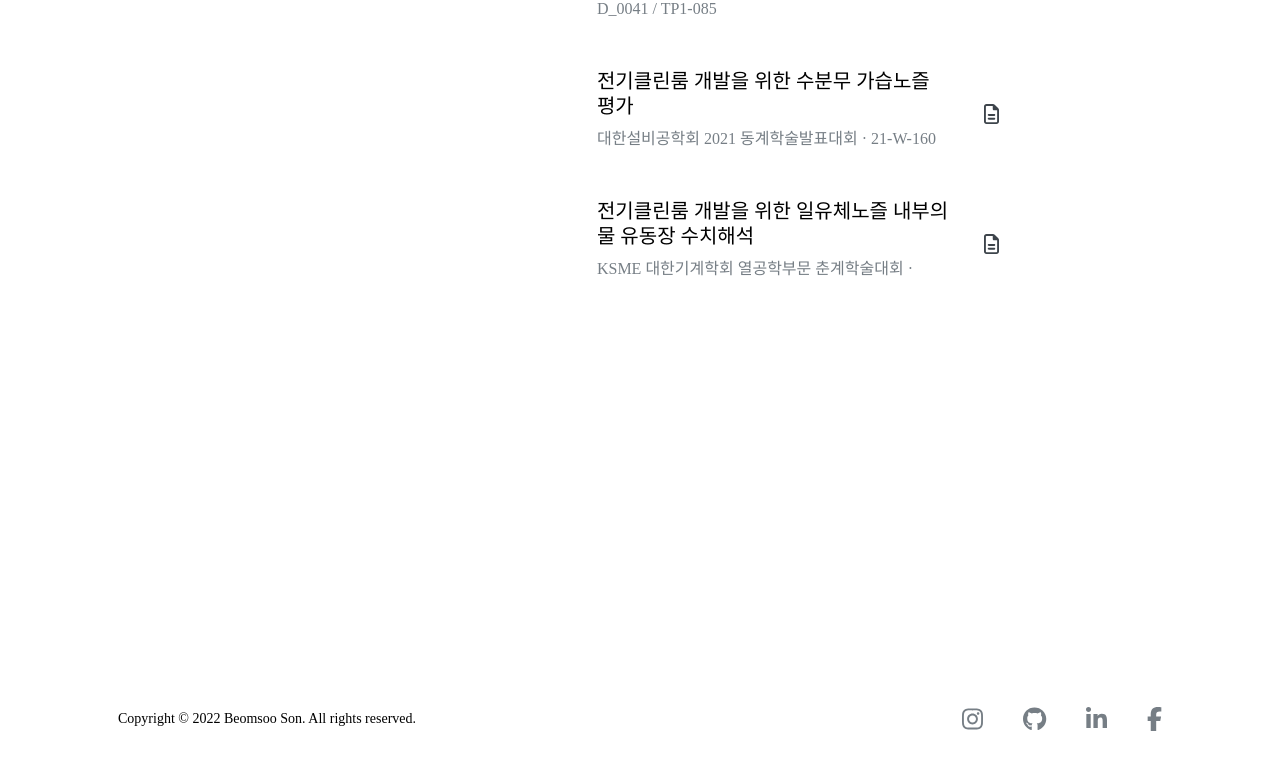
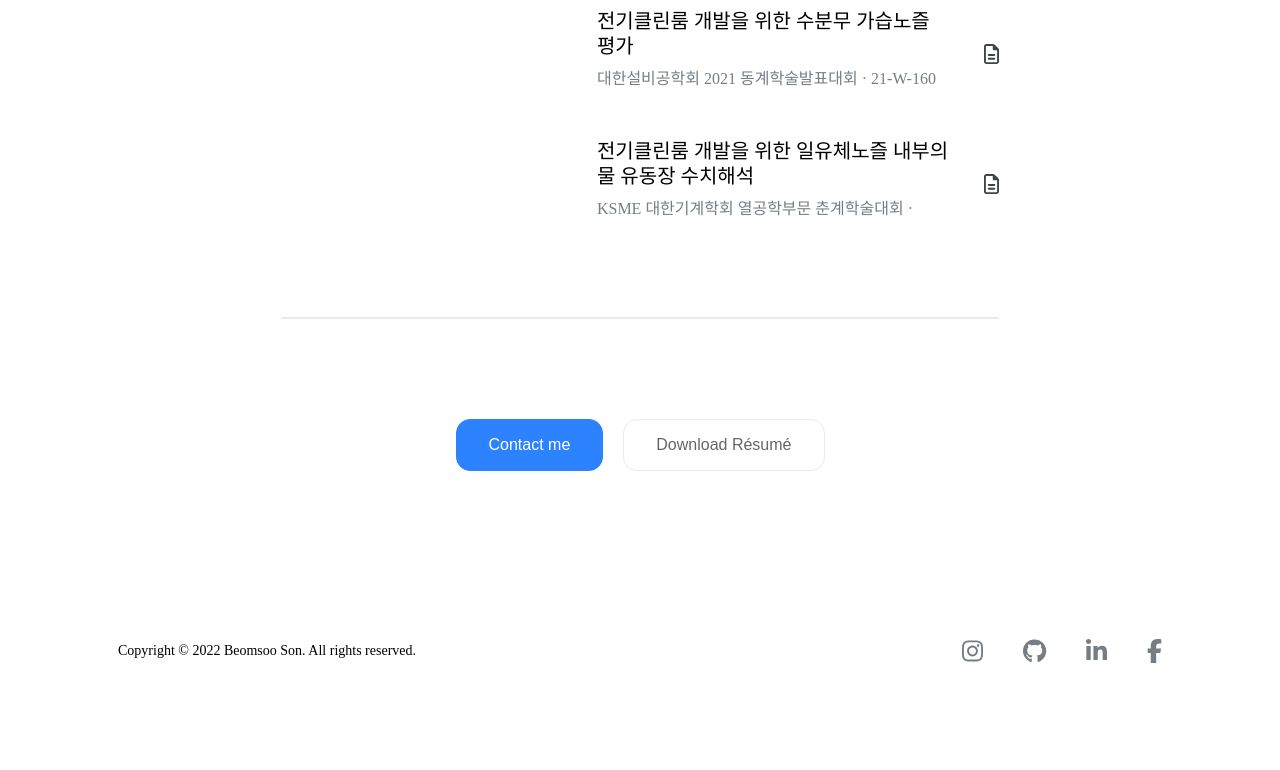
Before and after one commit to k1a11220/portfolio, a Next.js app: page /about in a window 1280 px wide. Shown: the part 1608-2378 px from the top of the page. After the commit the page ends 2349 px from the top, so only its background shows below. Built offline with nearby package versions, Linux system fonts and the light colour scheme.

Commit message:
Implement cta button

```diff
--- a/components/about/infoList.tsx
+++ b/components/about/infoList.tsx
@@ -18,7 +18,7 @@ const InfoWrapper = styled.div`
   display: flex;
   flex-direction: column;
   gap: 40px;
-  margin-bottom: 140px;
+  margin-bottom: 80px;
 `;
 
 export function InfoList({ label, list }: any) {
--- /dev/null
+++ b/components/cta.tsx
@@ -0,0 +1,26 @@
+import React from "react";
+import styled from "@emotion/styled";
+
+const Button = styled.button`
+  padding: 16px 32px;
+  border-radius: 14px;
+  border: none;
+  font-size: 1rem;
+  background-color: ${(props) => (props.color ? "#2c82ff" : "#ffffff")};
+  border: 1px solid ${(props) => (props.color ? "#2c82ff" : "#EAEAEA")};
+  color: ${(props) => (props.color ? "#ffffff" : "#666666")};
+  transition: all 0.2s ease-in-out;
+  box-sizing: border-box;
+  cursor: pointer;
+
+  &:hover {
+    color: ${(props) => (props.color ? "#2c82ff" : "#666666")};
+    border: 1px solid ${(props) => (props.color ? "#2c82ff" : "#000000")};
+    background-color: #ffffff;
+    transition: all 0.2s ease-in-out;
+  }
+`;
+
+export function CTA({ label, color }: any) {
+  return <Button color={color}>{label}</Button>;
+}
--- a/components/navigation.tsx
+++ b/components/navigation.tsx
@@ -133,9 +133,6 @@ export function Navigation() {
                   About me
                 </button>
               </Item>
-              <Item>
-                <button>Contact</button>
-              </Item>
             </ItemList>
           </ItemContainer>
         </NavWrapper>
--- a/pages/about.tsx
+++ b/pages/about.tsx
@@ -4,6 +4,7 @@ import Head from "next/head";
 import Image from "next/image";
 import React from "react";
 import { InfoList } from "../components/about/infoList";
+import { CTA } from "../components/cta";
 import { Footer } from "../components/footer";
 import { Navigation } from "../components/navigation";
 import profile from "../public/me.png";
@@ -23,6 +24,14 @@ const Header = styled.header`
   }
 `;
 
+const ButtonContainer = styled.div`
+  display: flex;
+  justify-content: center;
+  margin: auto;
+  gap: 20px;
+  margin-top: 100px;
+`;
+
 const About: NextPage = () => {
   return (
     <>
@@ -35,7 +44,7 @@ const About: NextPage = () => {
         <link rel="icon" href="/favicon.ico" />
       </Head>
       <Navigation />
-      <div style={{ padding: "96px 0 120px" }}>
+      <div style={{ padding: "96px 0 10px" }}>
         <div
           style={{
             maxWidth: "780px",
@@ -134,6 +143,15 @@ const About: NextPage = () => {
                   },
                 ]}
               />
+              <hr
+                style={{
+                  border: "1px solid #EAEAEA",
+                }}
+              />
+              <ButtonContainer>
+                <CTA color={true} label={"Contact me"} />
+                <CTA color={false} label={"Download Résumé"} />
+              </ButtonContainer>
             </main>
           </div>
         </div>
```
